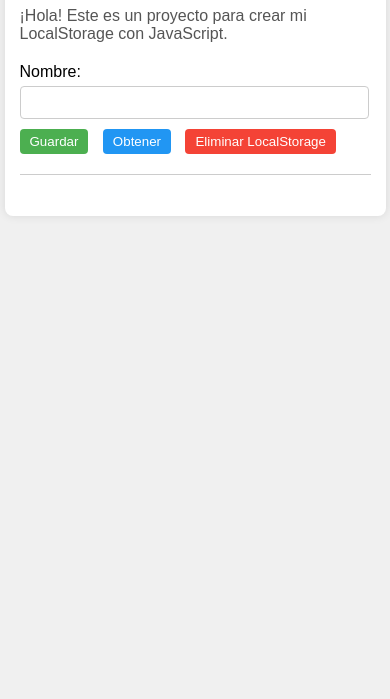
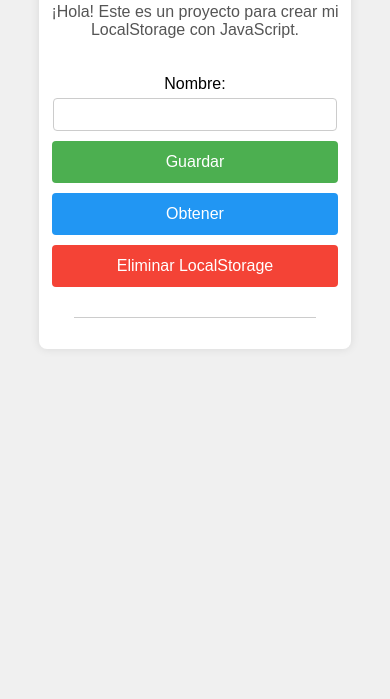
Before and after one commit to MelLopez22/localStorage, a plain HTML site: page index.html in a window 390 px wide. Shown: the part 145-844 px from the top of the page. Drawn offline with Linux system fonts and the light colour scheme; some packages are replaced by stand-ins of ours; a script that the page names is missing.

Commit message:
responsive

```diff
--- a/index.html
+++ b/index.html
@@ -1,5 +1,6 @@
 <!DOCTYPE html>
 <html lang="en">
+
 <head>
   <meta charset="UTF-8">
   <meta http-equiv="X-UA-Compatible" content="IE=edge">
@@ -13,18 +14,22 @@
 
   <title>Document</title>
 </head>
+
 <body>
   <div id="mi-contenedor">
     <h1>Mi Proyecto con DOM y JavaScript</h1>
     <p>¡Hola! Este es un proyecto para crear mi LocalStorage con JavaScript.</p>
 
 
-    <form >
+    <form>
       <label for="nombre">Nombre:</label>
       <input type="text" id="nombre">
+      <div id="buttons-container">
         <button type="submit" id="guardar">Guardar</button>
         <button type="button" id="obtener">Obtener</button>
         <button type="button" id="eliminar">Eliminar LocalStorage</button>
+      </div>
+
     </form>
 
 
@@ -36,4 +41,5 @@
   </div>
   <script src="./index.js"></script>
 </body>
+
 </html>
--- a/index.js
+++ b/index.js
@@ -70,6 +70,8 @@ function crearListaNombres() {
 
     const nombreContainer = document.createElement('div');
     nombreContainer.textContent = nombre;
+    nombreContainer.classList.add('div-nombre');
+
 
     const buttonsContainer = document.createElement('div');
 
--- a/style.css
+++ b/style.css
@@ -4,7 +4,13 @@ body {
     margin: 0;
     padding: 0;
     background-color: #f0f0f0;
+
+
   }
+  html, body {
+    max-width: 100%;
+    overflow-x: hidden;
+    }
 
   #mi-contenedor {
     width: 80%;
@@ -13,6 +19,8 @@ body {
     padding: 20px;
     border-radius: 8px;
     box-shadow: 0 0 10px rgba(0, 0, 0, 0.1);
+    display: flex;
+  flex-direction: column;
   }
 
   h1 {
@@ -26,6 +34,9 @@ body {
   /* Estilos del formulario */
   form {
     margin-top: 20px;
+    display: flex;
+  flex-direction: column;
+
   }
 
   label {
@@ -34,11 +45,12 @@ body {
   }
 
   input[type="text"] {
-    width: 100%;
     padding: 8px;
     margin-bottom: 10px;
     border-radius: 4px;
     border: 1px solid #ccc;
+    width: calc(100% - 20px); /* Ajuste para el padding del contenedor */
+  margin-right: 0;
   }
 
   button {
@@ -46,7 +58,7 @@ body {
     border: none;
     border-radius: 4px;
     cursor: pointer;
-    margin-right: 10px;
+
   }
 
   #guardar {
@@ -70,7 +82,13 @@ body {
     padding-top: 10px;
   }
 
-  /* Estilos responsivos */
+  .div-nombre{
+    width: 500px;
+    max-width: 100%; /* Evita que el texto sea más ancho que el contenedor */
+    word-wrap: break-word;
+  }
+
+  /*                                          Estilos responsivos                                  */
   @media (max-width: 768px) {
     #mi-contenedor {
       width: 90%;
@@ -93,7 +111,9 @@ li {
     justify-content: space-between;
     align-items: center;
     margin-bottom: 10px;
+    width: 100%;
   }
+#resultado ul li div
 
   button {
     padding: 5px 10px;
@@ -107,10 +127,66 @@ li {
     align-items: center;
     margin-bottom: 10px;
   }
-
+  .div-nombre{
+    width: 250px;
+  }
 
 
   .eliminar-button {
     background-color: #f44336;
     color: white;
   }
+  /* Estilos responsivos */
+@media (max-width: 768px) {
+    form {
+      display: flex;
+      flex-direction: column;
+      align-items: center; /* Centrar horizontalmente */
+      justify-content: center; /* Centrar verticalmente */
+width: 95%; /* Modificación del ancho para pantallas pequeñas */
+}
+
+#buttons-container {
+    display: flex;
+    flex-direction: column;
+    align-items: stretch;
+    width: 100%;
+  }
+  button {
+    width: 100%;
+    margin-bottom: 10px;
+    font-size: 16px;
+    padding: 12px;
+  }
+    #mi-contenedor {
+        width: 80%;
+        margin: 10px auto;
+        background-color: #fff;
+        padding: 10px;
+        border-radius: 8px;
+        box-shadow: 0 0 10px rgba(0, 0, 0, 0.1);
+        display: flex;
+      flex-direction: column;
+      justify-content: center;
+      align-items: center;
+      max-width: 100%; /* Para evitar que se desborde en pantallas muy grandes */
+      box-sizing: border-box; /* Asegura que el padding no aumente el tamaño total */
+      padding: 5px; /* Ajuste de padding para pantallas pequeñas */
+
+      }
+
+      h1, p{
+        text-align: center;
+      }
+
+    input[type="text"] {
+      /* Resto de tus estilos */
+      width: calc(100% - 20px); /* Ajuste para el padding del contenedor */
+      margin-right: 0;
+      max-width: calc(100% - 20px); /* Evitar desbordamiento horizontal */
+    }
+    #resultado{
+        width: 80%;
+ }
+
+  }
```
Lines whose indentation alone changed are shown as unchanged.
